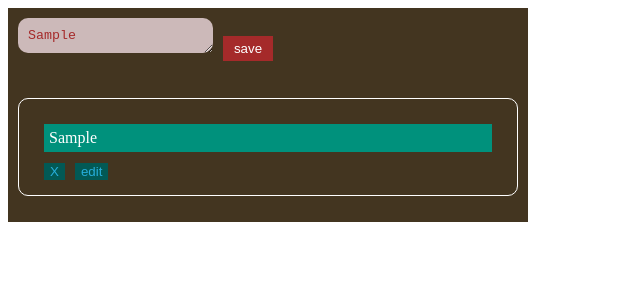
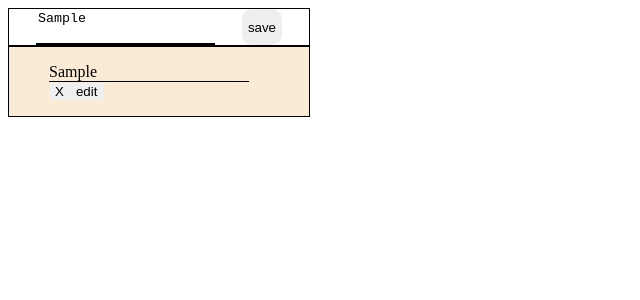
Before and after one commit to shubhammahamuni/React-Assignment-5---Todo-List-React, a React app: page / in a window 1280 px wide. Both pictures are taken after typing "Sample" into the empty fields and a click on the button "save". Shown: the top 300 px of the page, without its empty margins (0-640 px from the left). Built offline with nearby package versions, Linux system fonts and the light colour scheme.

Commit message:
style change

```diff
--- a/src/components/App.js
+++ b/src/components/App.js
@@ -5,12 +5,13 @@ import List from "./list/index"
 
 function App()
 {
-	const[task ,settask] = useState({task_name:"",edit:false });
+	const[task ,settask] = useState({task_name:"",edit:false, });
 	const[list , setlist] = useState([]);
 
 
 	const handleonchange =(e)=>{
 		//setText(e.target.value)
+		//latest code.
 
 		settask({task_name :e.target.value,edit: false, })
 
@@ -32,8 +33,9 @@ function App()
 
 
 	}
-	const delete_todo_item = (element_tobe_deleted)=>{
-		 setlist(list.filter((t)=>t.task_name!==element_tobe_deleted));
+	const delete_todo_item = (element_tobe_deleted , i)=>{
+		 setlist(list.filter((t, index)=> Number(i) !=index) );
+
 
 	}
 	const edit_todo_item = (element_tobe_edited,i)=>{
--- a/src/components/list/index.js
+++ b/src/components/list/index.js
@@ -6,7 +6,7 @@ function InputTask({list , delete_todo_item,edit_todo_item,handle_edit,handle_ed
 
 
     return (
-        <div className="list_">
+        <div className="list_view">
         <ul>
 
 
@@ -24,18 +24,17 @@ function InputTask({list , delete_todo_item,edit_todo_item,handle_edit,handle_ed
                list.map((obj,i)=>{
 
 
-                    if(obj.task_name !=""){
-                   return(<> <li key ={i} className="list">{obj.task_name}</li>
-                 <button className="delete"  onClick={()=> {delete_todo_item(obj.task_name)}}>X</button>
+                   return(<> <li key ={i} className="list_item">{obj.task_name}</li>
+                 <button className="delete"  onClick={()=> {delete_todo_item(obj.task_name ,i)}}>X</button>
                  <button className="edit"  onClick={()=> {edit_todo_item(obj.task_name,i)}}>edit</button>
-                 {  obj.edit==true ?<><textarea className="editTask"
+                 {  obj.edit==true ?<div className="editingarea"><textarea className="editTask"
                     defaultValue={obj.task_name}
                     onChange={(e)=>{handle_edit(e.target.value , i)}}>
                         </textarea>
                         <button className="saveTask"
-                        onClick = { ()=>{handle_edit_save_button(i)}}>save</button></>  :<></>}
+                        onClick = { ()=>{handle_edit_save_button(i)}}>save</button></div>  :<></>}
 
-                   </>)}     } )
+                   </>)}     )
 
            }
 
--- a/src/styles/App.css
+++ b/src/styles/App.css
@@ -1,4 +1,4 @@
-h1 {
+/* h1 {
     color: #27aedb;
     text-align: center;
     }
@@ -116,3 +116,65 @@ button{
 .saveTask{
 
 }
+  */
+
+  .input_boxes
+  {
+      border: 1px solid black;
+      width: 300px;
+      display: flex;
+      justify-content: space-evenly;
+
+
+  }
+  .input_boxes textarea
+  {
+
+      border: 0px;
+      resize: none;
+      border-bottom: 2px solid black;
+      margin: 0px;
+      text-decoration: double;
+      outline: none;
+      background-position: bottom;
+      overflow:auto;
+
+  }
+  .input_boxes button
+  {
+      border: 0px;
+      outline: none;
+      border-radius: 10px;
+  }
+  .list_view{
+      border: 1px solid black;
+      width: 300px;
+      background-color: antiquewhite;
+  }
+  .list_item
+  {
+
+      width: 200px;
+      display: flex;
+      justify-content: space-between;
+      list-style-type: none;
+      border-bottom: 1px solid black;
+
+  }
+  .delete , .edit{
+
+
+
+    border: 0px;
+    display: inline;
+
+
+ }
+ .editingarea textarea
+ {
+     margin: 0px;
+     padding: 0px;
+  height: 25px;
+  resize: none;
+
+ }
```
